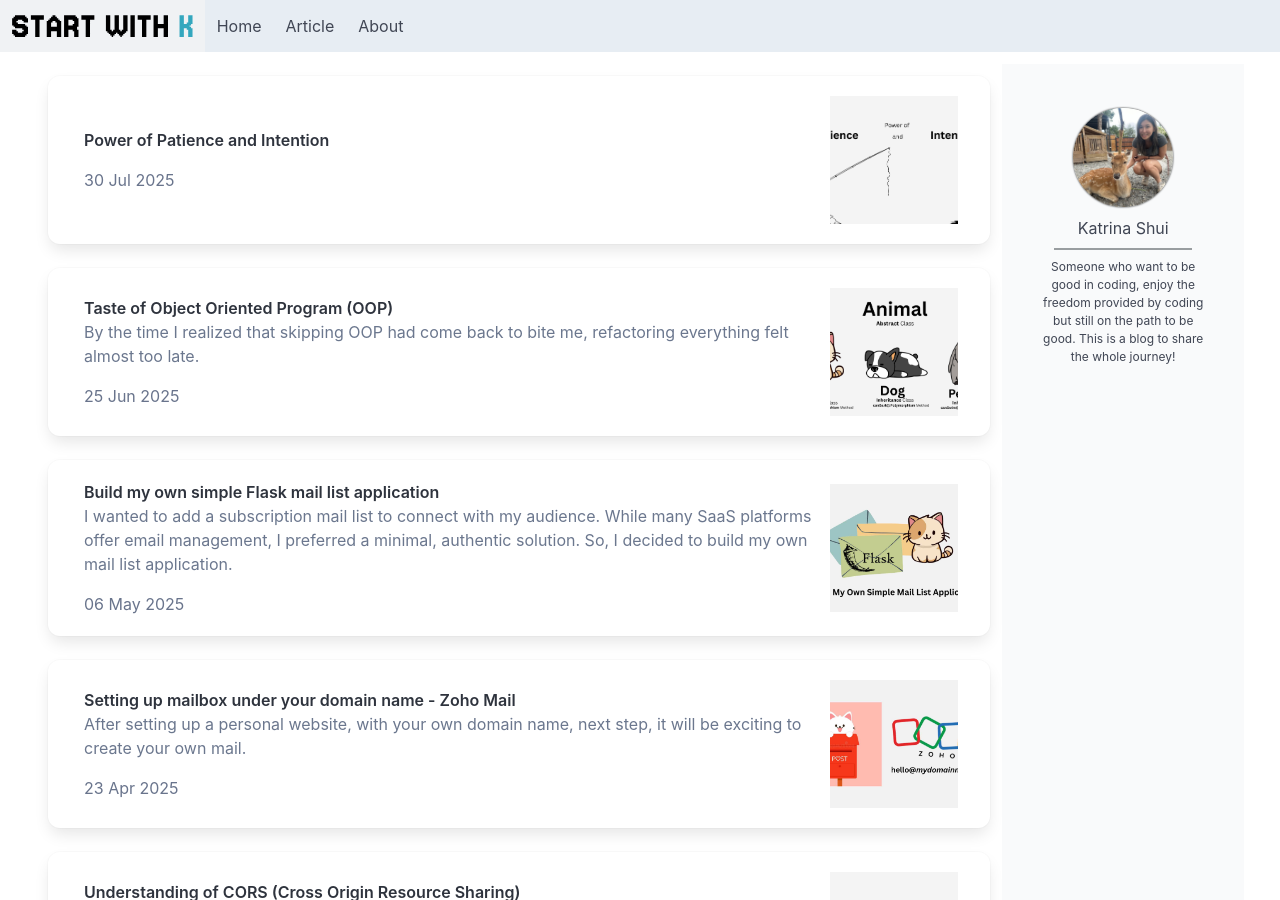
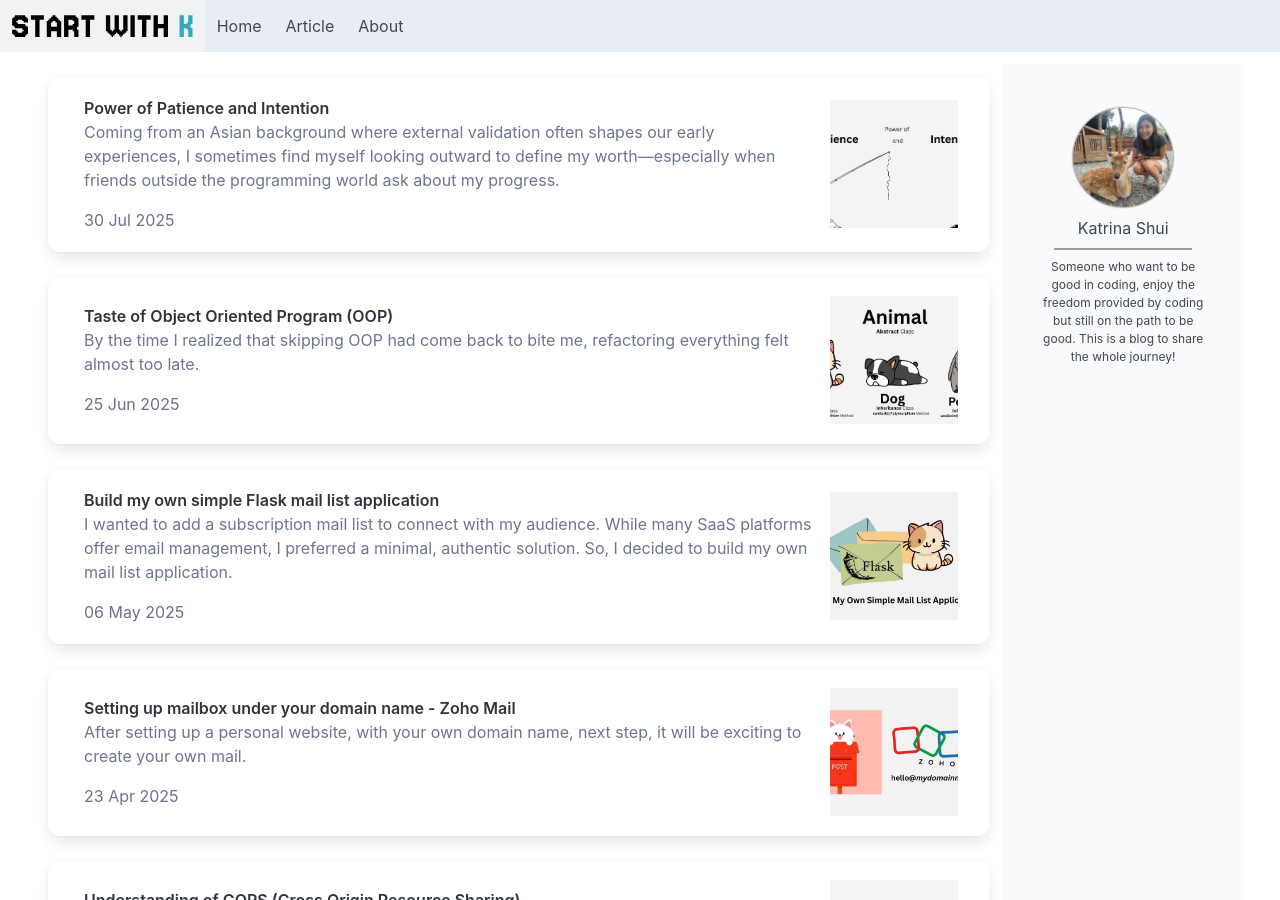
Before and after one commit to Katrinasms/katrina.sh_mainsite, a Jekyll site: the page built from en/index.html, in a window 1280 px wide and 900 px high. Built offline with Jekyll 4.4.1, drawn with Linux system fonts in a browser that asks for light colours.

Commit message:
fix: add description

```diff
--- a/en/_enPosts/2025-07-30-Power-of-Patience-and-intention.md
+++ b/en/_enPosts/2025-07-30-Power-of-Patience-and-intention.md
@@ -1,7 +1,7 @@
 ---
 layout: posts
 title: Power of Patience and Intention
-description:
+description: Coming from an Asian background where external validation often shapes our early experiences, I sometimes find myself looking outward to define my worth—especially when friends outside the programming world ask about my progress.
 lang: en
 imageSrc: /assets/images/blog/power-of-patient-and-intention.png
 tag: [local-llm-computer]
```
